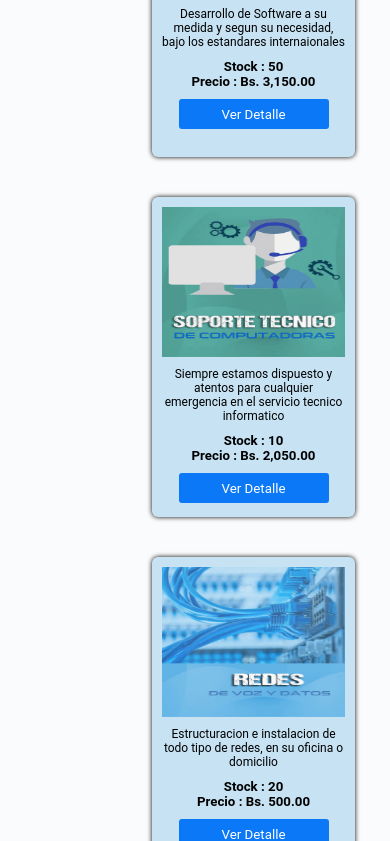
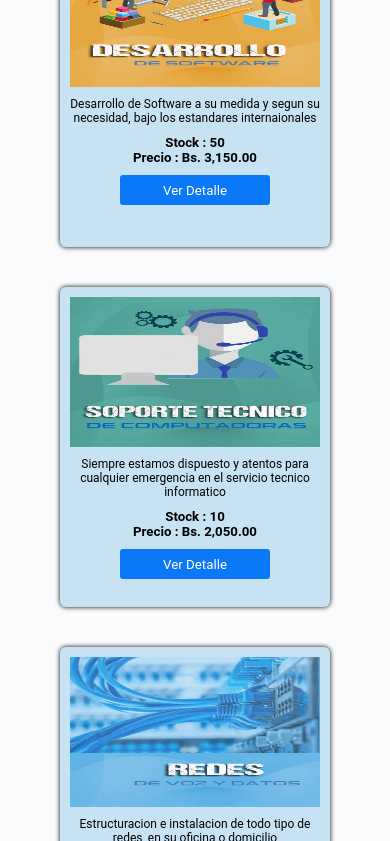
Before and after one commit to martec03/trabajo, a plain HTML site: page index.html in a window 390 px wide. Shown: the part 1159-2000 px from the top of the page. Drawn offline with Linux system fonts and the light colour scheme.

Commit message:
Update style.css

```diff
--- a/style.css
+++ b/style.css
@@ -335,6 +335,12 @@
    .contador{
     width:100%;
    }
+     .social{
+    width:100%;
+   }
+   .productos{
+    width:100%;
+   }
 }
 
 @media (max-width: 550px) {
```
